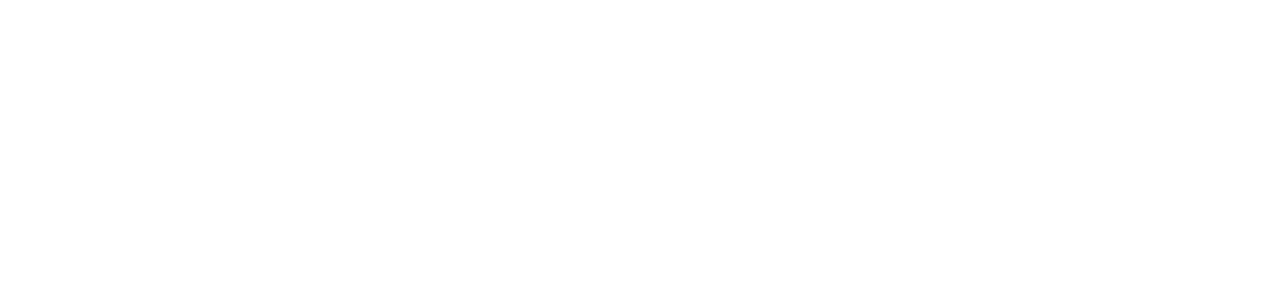
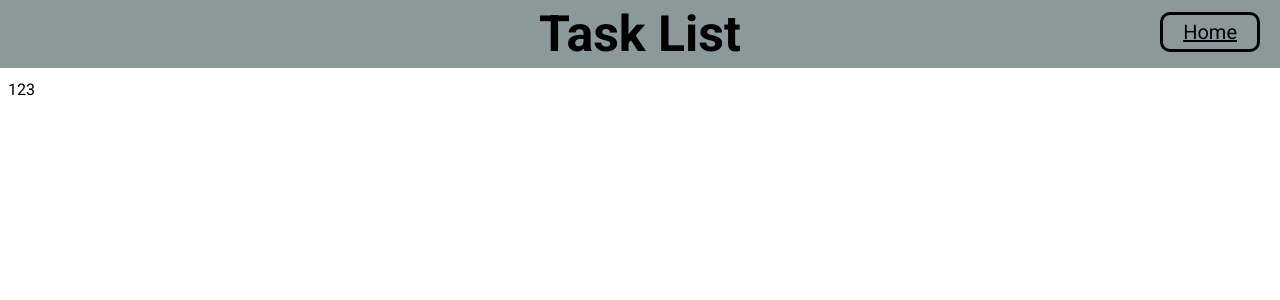
Before and after one commit to damianmiskow/ToDoList-React, a React (Vite) app in the folder to-do-list/: page /task/1 in a window 1280 px wide. Before the commit this address had no page. Shown: the top 300 px of the page. Built offline with nearby package versions, Linux system fonts and the light colour scheme.

Commit message:
implemnted task details page using react

```diff
--- a/to-do-list/src/App.tsx
+++ b/to-do-list/src/App.tsx
@@ -2,13 +2,17 @@
 import { Routes, Route } from "react-router"
 import { HomePage } from './assets/pages/HomePage/HomePage'
 import { DetailsPage } from './assets/pages/DetailsPage'
+import { todoList as initialData } from './data/tasks'
+import { useState } from 'react'
 
 function App() {
 
+  const[tasks, setTasks] = useState(initialData);
+
   return (
     <Routes>
-      <Route path = "/" element = {<HomePage/>}></Route>
-      <Route path = "/details" element = {<DetailsPage/>}></Route>
+      <Route path = "/" element = {<HomePage tasks = {tasks} setTasks = {setTasks} />} ></Route>
+      <Route path = "/task/:id" element = {<DetailsPage tasks = {tasks}/>}></Route>
 
     </Routes>
   )
--- a/to-do-list/src/assets/pages/DetailsPage.tsx
+++ b/to-do-list/src/assets/pages/DetailsPage.tsx
@@ -1,10 +1,29 @@
 import { Header } from "./Header"
+import { useParams } from "react-router"
+import type {Task} from "../../data/tasks";
 
-export function DetailsPage() {
+interface DetialsPageProps {
+    tasks: Task[]
+}
+
+export function DetailsPage({tasks}: DetialsPageProps) {
+    const {id} = useParams()
+
+    const task = tasks.find((task)=> task.id === Number(id))
+
+    if (!task) {
+        return (
+            <>
+            <title>Error</title>
+            <div>Task not found!</div>
+            </>
+        )
+    }
     return (
         <>
+        <title>{task.name}</title>
         <Header></Header>
-        <div>This is the details page</div>
+        <div>{task.details}</div>
         </>
     )
 }
--- a/to-do-list/src/assets/pages/HomePage/HomePage.tsx
+++ b/to-do-list/src/assets/pages/HomePage/HomePage.tsx
@@ -1,11 +1,11 @@
 import "./HomePage.css";
-import { todoList as initialData } from "../../../data/tasks";
 import { useEffect, useState } from "react";
 import { Header } from "../Header";
+import { Link } from "react-router";
 
-export function HomePage() {
+export function HomePage({tasks, setTasks}: {tasks: any[]; setTasks: any}) {
 
-  const[tasks, setTasks] = useState(initialData)
+
   const[taskName, setTaskName] = useState("")
   const[taskDate, setTaskDate] = useState("")
   const[taskDetails, setTaskDetails] = useState("")
@@ -96,7 +96,7 @@
             <>
             <div className = "toDoListRow" key = {task.id}>
         <div className  = "tableElement">
-            <a href ="task-details.html?id=${task.id}">{task.name}</a>
+            <Link to={`/task/${task.id}`}>{task.name}</Link>
         </div>
         <div className  = "tableElement">{task.date}</div>
         <div className  = "tableElement">
--- a/to-do-list/src/data/tasks.ts
+++ b/to-do-list/src/data/tasks.ts
@@ -5,7 +5,7 @@
   details: string
 }
 
-export const todoList = [
+export const todoList: Task[] = [
   {
     name: 'task 123',
     date: '2025-10-01',
@@ -24,5 +24,4 @@
     id: 3,
     details: ''
   }
-
 ];
```
Lines whose indentation alone changed are shown as unchanged.
